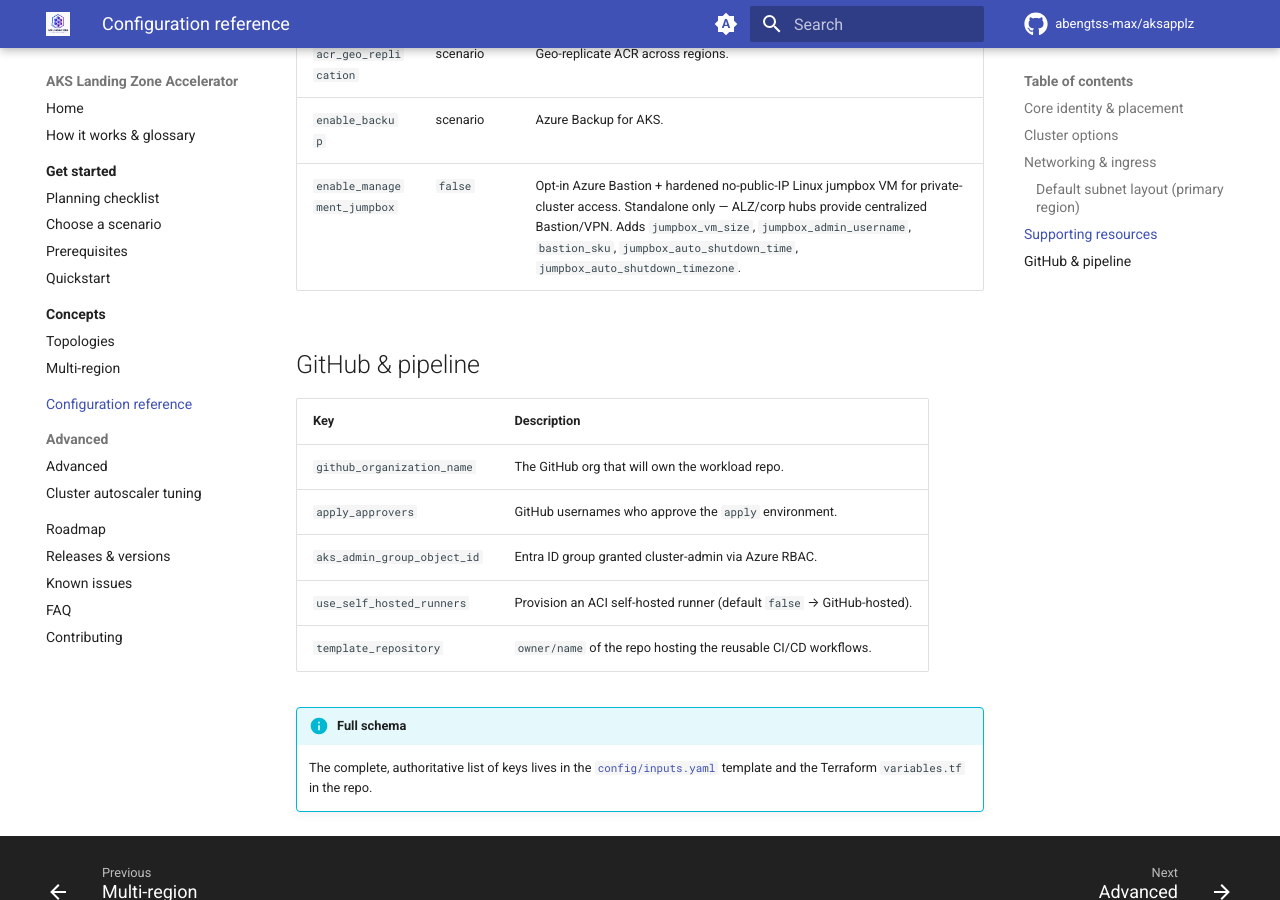
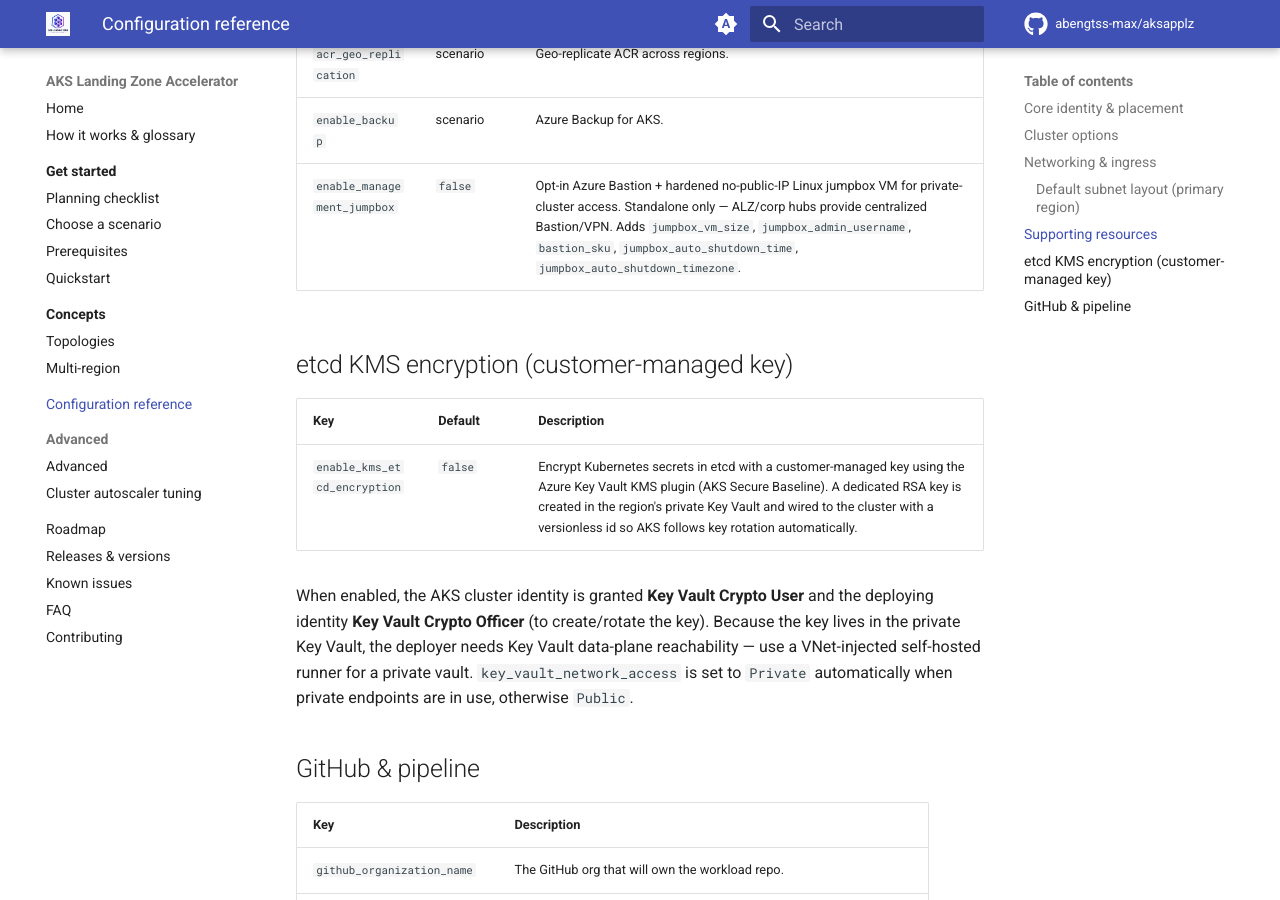
Before and after one commit to abengtss-max/aksapplz, an MkDocs documentation site: the page built from docs/reference/configuration.md, in a window 1280 px wide and 900 px high, scrolled down 2719 px. Built offline with MkDocs 1.6.1 and Material for MkDocs 9.7.7, drawn with Linux system fonts in a browser that asks for light colours; comment, search, counter and statistics services are not loaded.

Commit message:
feat: KMS etcd encryption with a customer-managed Key Vault key (#20)
Add opt-in enable_kms_etcd_encryption (default false): dedicated RSA key in the region Key Vault, AKS identity granted Key Vault Crypto User, deployer granted Key Vault Crypto Officer, versionless key id wired into security_profile.azure_key_vault_kms with network access auto-set to Private/Public by the private-endpoint posture. Mirrored across terraform/ and ALZ.AKS/templates/terraform/; terraform validate passes on both.

```diff
--- a/docs/reference/configuration.md
+++ b/docs/reference/configuration.md
@@ -65,6 +65,18 @@
 | `enable_backup` | scenario | Azure Backup for AKS. |
 | `enable_management_jumpbox` | `false` | Opt-in Azure Bastion + hardened no-public-IP Linux jumpbox VM for private-cluster access. Standalone only — ALZ/corp hubs provide centralized Bastion/VPN. Adds `jumpbox_vm_size`, `jumpbox_admin_username`, `bastion_sku`, `jumpbox_auto_shutdown_time`, `jumpbox_auto_shutdown_timezone`. |
 
+## etcd KMS encryption (customer-managed key)
+
+| Key | Default | Description |
+|---|---|---|
+| `enable_kms_etcd_encryption` | `false` | Encrypt Kubernetes secrets in etcd with a customer-managed key using the Azure Key Vault KMS plugin (AKS Secure Baseline). A dedicated RSA key is created in the region's private Key Vault and wired to the cluster with a versionless id so AKS follows key rotation automatically. |
+
+When enabled, the AKS cluster identity is granted **Key Vault Crypto User** and the
+deploying identity **Key Vault Crypto Officer** (to create/rotate the key). Because the
+key lives in the private Key Vault, the deployer needs Key Vault data-plane reachability —
+use a VNet-injected self-hosted runner for a private vault. `key_vault_network_access`
+is set to `Private` automatically when private endpoints are in use, otherwise `Public`.
+
 ## GitHub & pipeline
 
 | Key | Description |
```
Also changed, not shown: 8 other files.
